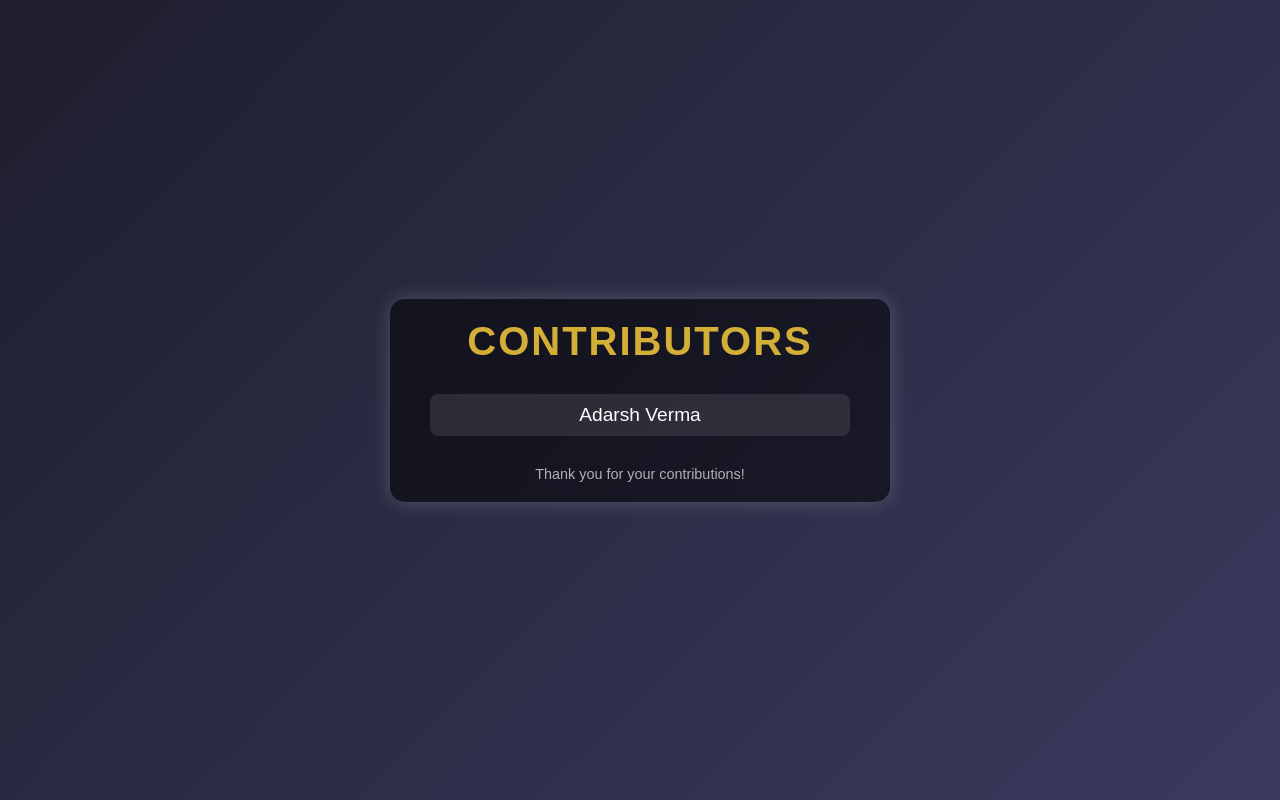
After one commit to adarsh1verma/folder-showing, a Flask app: page /contributor in a window 1280 px wide. The commit adds this page. Run offline with Flask 3, Linux system fonts and the light colour scheme.

Commit message:
"Updated app.py to specify folder path and added contributor route; modified index.html to change styles, add contributor link, and update layout."

```diff
--- a/app.py
+++ b/app.py
@@ -4,7 +4,7 @@ import os
 app = Flask(__name__)
 
 # Specify the folder path you want to display
-FOLDER_PATH = 'Practical File'
+FOLDER_PATH = 'C:\\Users\\itsad\\PycharmProjects\\Nothing_Project\\html\\Folder_Showing\\Practical File'
 
 
 
@@ -15,6 +15,10 @@ def index():
     files = os.listdir(FOLDER_PATH)
     return render_template('index.html', files=files)
 
+@app.route('/contributor')
+def contributor():
+    return render_template('contributors.html')
+
 @app.route('/files/<filename>')
 def download_file(filename):
     # Serve files for download or display
--- /dev/null
+++ b/templates/contributors.html
@@ -0,0 +1,105 @@
+<!DOCTYPE html>
+<html lang="en">
+<head>
+    <meta charset="UTF-8">
+    <meta name="viewport" content="width=device-width, initial-scale=1.0">
+    <title>Contributors</title>
+    <style>
+        /* General Reset */
+        * {
+            margin: 0;
+            padding: 0;
+            box-sizing: border-box;
+        }
+
+        /* Background and Container Styling */
+        body {
+            background: linear-gradient(135deg, #1e1e2e, #3a3a5e);
+            font-family: Arial, sans-serif;
+            color: #fff;
+            display: flex;
+            justify-content: center;
+            align-items: center;
+            height: 100vh;
+            overflow: hidden;
+        }
+
+        .container {
+            text-align: center;
+            padding: 20px 40px;
+            border-radius: 15px;
+            box-shadow: 0 0 20px rgba(255, 255, 255, 0.2);
+            background: rgba(0, 0, 0, 0.5);
+            backdrop-filter: blur(10px);
+            max-width: 500px;
+            width: 100%;
+        }
+
+        /* Heading Styling */
+        h1 {
+            font-size: 2.5rem;
+            margin-bottom: 20px;
+            color: #d4af37;
+            font-weight: bold;
+            text-transform: uppercase;
+            letter-spacing: 2px;
+        }
+
+        /* Contributor List Styling */
+        ul {
+            list-style: none;
+            padding: 0;
+            max-height: 200px; /* Adjust the height for scrolling */
+            overflow-y: auto; /* Enable vertical scrolling */
+            margin-top: 20px;
+        }
+
+        ul::-webkit-scrollbar {
+            width: 8px;
+        }
+
+        ul::-webkit-scrollbar-thumb {
+            background: #d4af37;
+            border-radius: 4px;
+        }
+
+        ul::-webkit-scrollbar-track {
+            background: rgba(255, 255, 255, 0.1);
+        }
+
+        li {
+            font-size: 1.2rem;
+            margin: 10px 0;
+            padding: 10px;
+            background: rgba(255, 255, 255, 0.1);
+            border-radius: 8px;
+            transition: transform 0.3s, background 0.3s;
+            color: #fff;
+            font-weight: 500;
+        }
+
+        li:hover {
+            transform: scale(1.05);
+            background: #3a3a5e;
+        }
+
+        /* Footer Styling */
+        .footer {
+            margin-top: 20px;
+            font-size: 0.9rem;
+            color: #b0b0b0;
+        }
+    </style>
+</head>
+<body>
+    <div class="container">
+        <h1>Contributors</h1>
+        <ul>
+            <li>Adarsh Verma</li>
+
+
+        </ul>
+        <div class="footer">Thank you for your contributions!</div>
+    </div>
+</body>
+</html>
```
Also changed, not shown: templates/index.html (+84 -31 lines).
